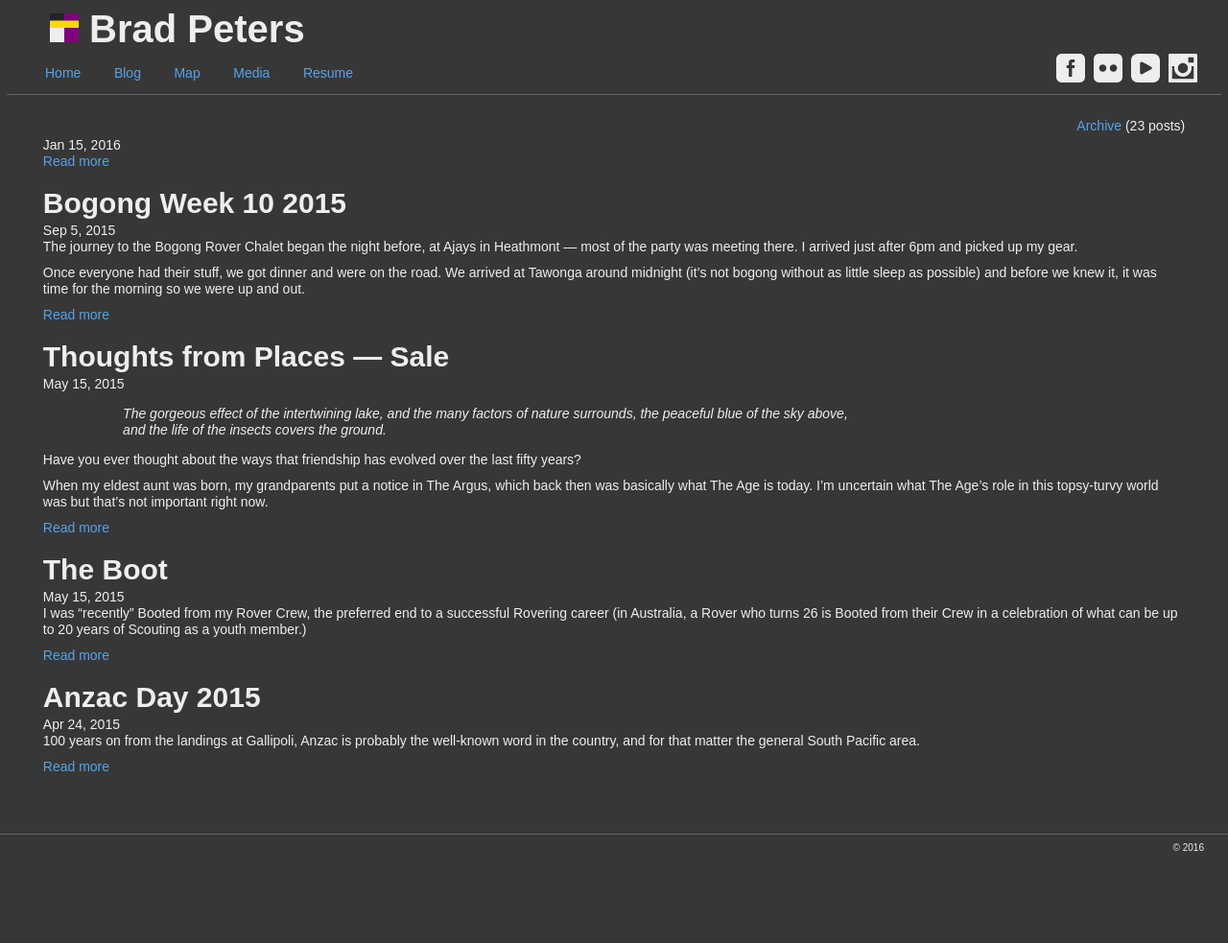
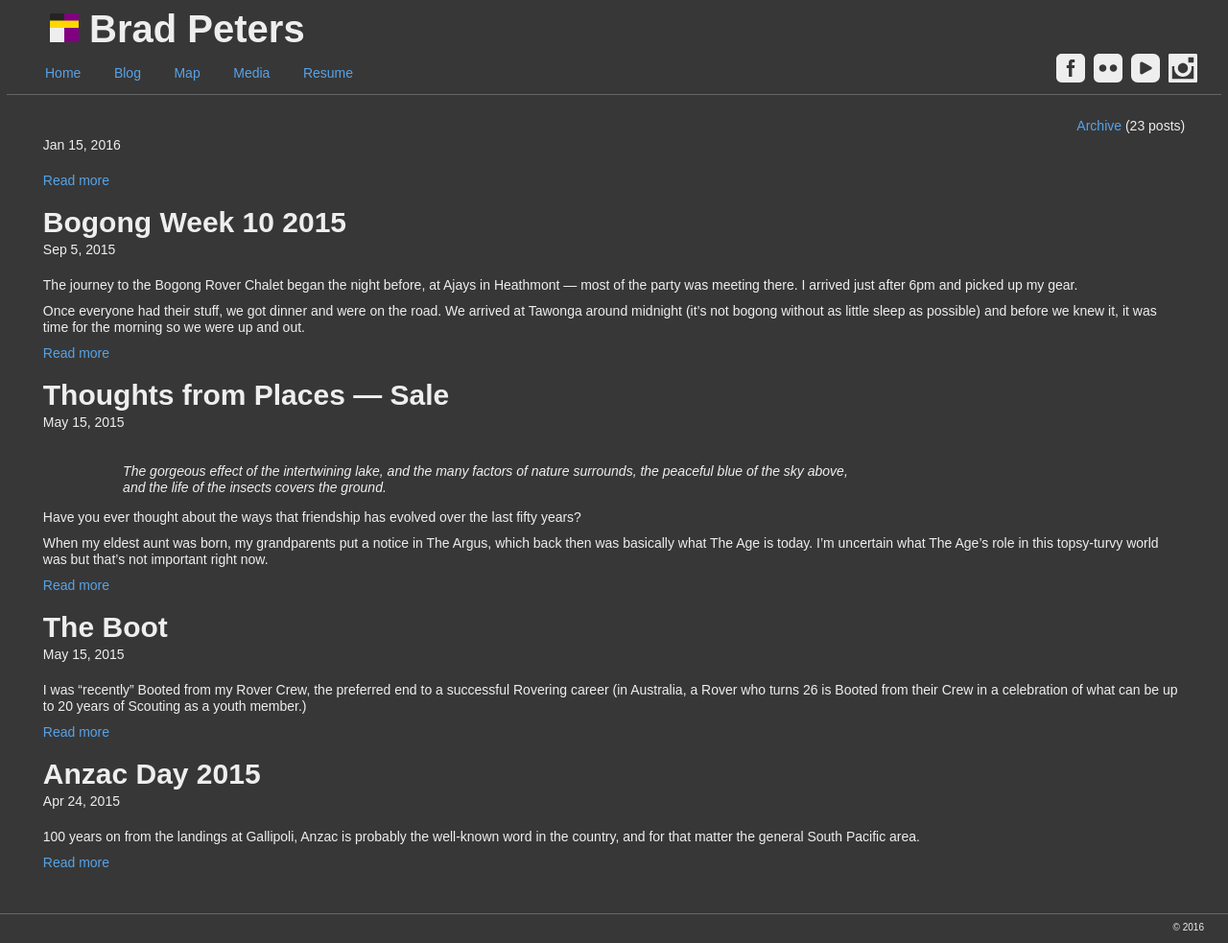
Before and after one commit to ubersejanus/ubersejanus.github.io, a Jekyll site: the page built from blog/index.html, in a window 1280 px wide. Shown: the whole page at 96% size. Built offline with Jekyll 4.4.1, drawn with Linux system fonts in a browser that asks for light colours; Markdown is read by kramdown in place of the engine named in the settings; the list of posts is cut into pages by our own code; before the commit the page ends 900 px from its top, so only the background shows below that.

Commit message:
are there too many divs?!

```diff
--- a/blog/index.html
+++ b/blog/index.html
@@ -23,4 +23,3 @@ section: blog
     </article>
   {% endfor %}
   </div>
-</div>
--- a/style.css
+++ b/style.css
@@ -305,3 +305,6 @@ blockquote {
 
 .post h2 {
 	margin-bottom:5px; }
+
+article.post span.post-meta {
+	margin-bottom:20px; }
```
